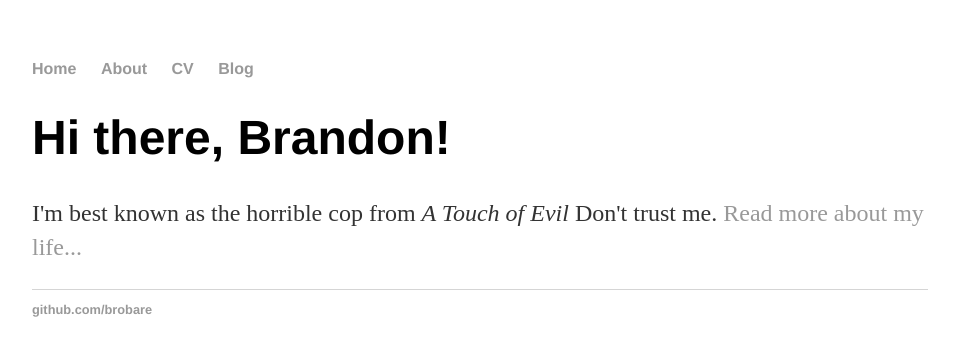
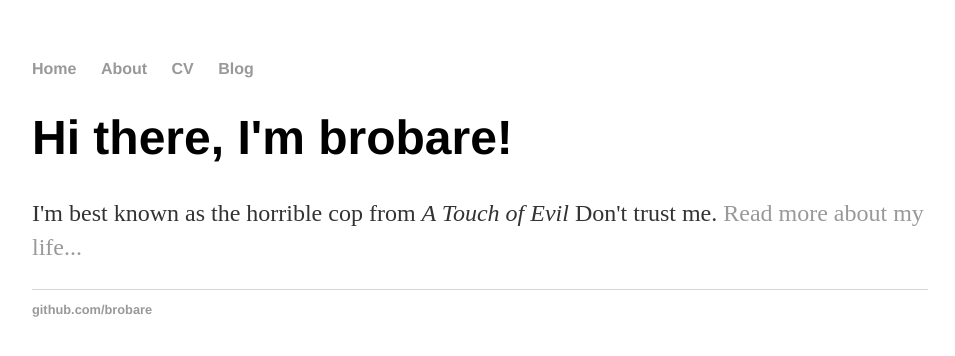
Before and after one commit to brobare/brobare.github.io, a Jekyll site: the page built from index.html, in a window 1280 px wide. Shown: the top 356 px of the page, without its empty margins (160-1115 px from the left). Built offline with Jekyll 4.4.1, drawn with Linux system fonts in a browser that asks for light colours.

Commit message:
Update index.html

```diff
--- a/index.html
+++ b/index.html
@@ -3,6 +3,6 @@ layout: default
 title: Stuff and things
 ---
 <div class="blurb">
-	<h1>Hi there, Brandon!</h1>
+	<h1>Hi there, I'm brobare!</h1>
 	<p>I'm best known as the horrible cop from <em>A Touch of Evil</em> Don't trust me. <a href="/about">Read more about my life...</a></p>
 </div><!-- /.blurb -->
```
